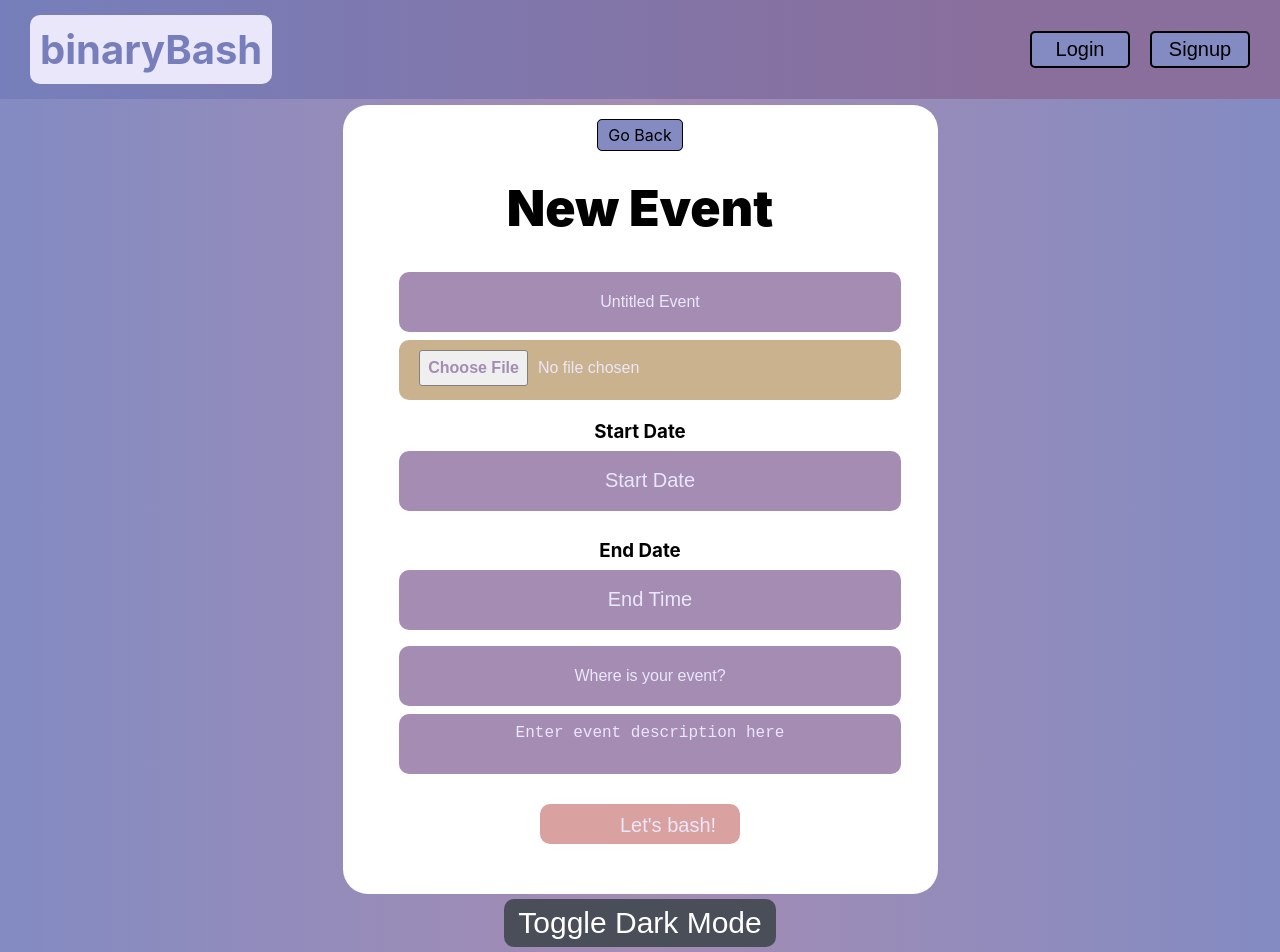
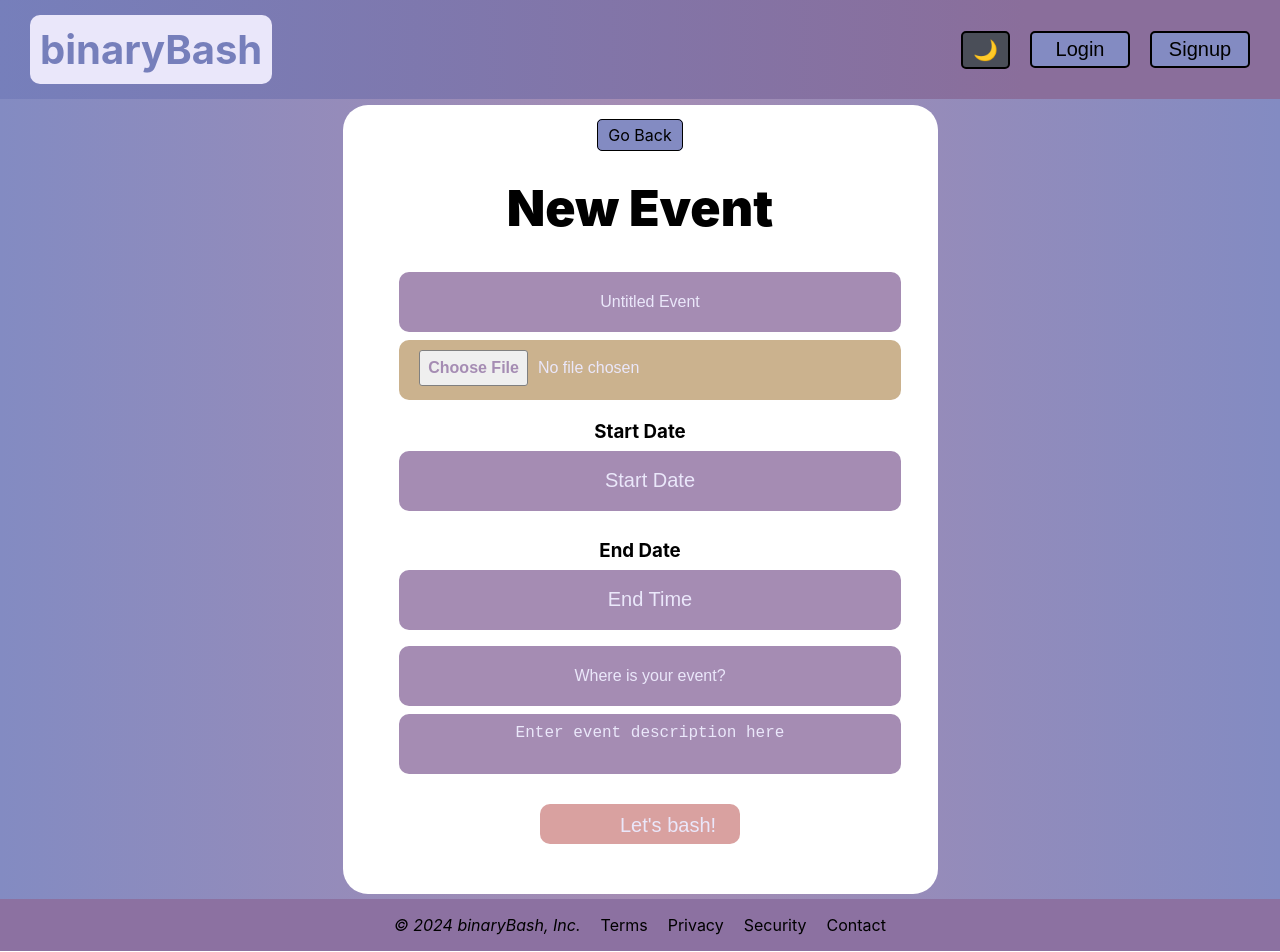
Before and after one commit to bruno-rossi/phase-4-final-project-binary-bash, a React (Create React App) app in the folder binary-bash/client/: page /create-event in a window 1280 px wide. Shown: the top 952 px of the page. Built offline with nearby package versions, Linux system fonts and the light colour scheme; no server answers.

Commit message:
relocated toggle light/dark mode and added some more element styles to be affected

```diff
--- a/binary-bash/client/src/components/App.js
+++ b/binary-bash/client/src/components/App.js
@@ -33,9 +33,8 @@ function App() {
 
   return (
     <div className={`App ${themeclass}`}>
-        <NavBar user={user} setUser={setUser} />
+        <NavBar user={user} setUser={setUser} handleclick={handleclick} isDarkMode={isDarkMode} />
         <Outlet context={{user: user, setUser: setUser}}/>
-        <button className='toggle-btn' onClick={handleclick}>{isDarkMode ? 'Toggle Light Mode' : 'Toggle Dark Mode'}</button>
         <Footer />
     </div>
   );
--- a/binary-bash/client/src/components/NavBar.js
+++ b/binary-bash/client/src/components/NavBar.js
@@ -1,7 +1,7 @@
 import { NavLink, useNavigate } from 'react-router-dom'
 // import '../styles/navbar.css'
 
-function NavBar({user, setUser}) {
+function NavBar({user, setUser, handleclick, isDarkMode }) {
 
   const navigate = useNavigate()
 
@@ -25,10 +25,12 @@ function NavBar({user, setUser}) {
 
         {user ? (
           <div className="button-group">
+             <button className='toggle-btn' onClick={handleclick}>{isDarkMode ? '☀️' : '🌙'}</button>
             <NavLink onClick={handleLogoutClick}><button>Logout</button></NavLink>
           </div>
         ) : (
         <div className="button-group">
+          <button className='toggle-btn' onClick={handleclick}>{isDarkMode ? '☀️' : '🌙'}</button>
           <NavLink to='/login'><button>Login</button></NavLink>
           <NavLink to='/signup'><button>Signup</button></NavLink>
         </div>
--- a/binary-bash/client/src/styles/styles.css
+++ b/binary-bash/client/src/styles/styles.css
@@ -15,9 +15,19 @@
     border: none;
     border-radius: 10px;
     background-color: #4a4e58;
-    color: white;
     cursor: pointer;
+    display: flex;
+    align-items: center;
 }
+.button-group .toggle-btn {
+    margin: 0;
+    width: max-content;
+    display: flex;
+    align-items: center;
+    background-color: #4a4e58;
+}
+
+
 
 /* Dark Theme */
 .dark-theme {
@@ -26,19 +36,53 @@
 }
 .dark-theme .toggle-btn {
     color: #4a4e58;
-    background-color: white;
+    background-color: rgba(131,139,194,1);
 }
 .dark-theme .form-container {
+    background: hsl(278, 20%, 63%);
+}
+.dark-theme .form-container input {
     background: #4a4e58;
-    color: #ffffff;
+}
+.dark-theme .form-container textarea {
+    background: #4a4e58;
+}
+.dark-theme .form-container label{
+    color: black;
+}
+.dark-theme .form-container h1,
+.dark-theme .form-container h3 {
+    color: black;
+}
+.dark-theme .form-container .preview-image {
+    background-color: #4a4e58;
+}
+.dark-theme #username-textfield {
+    background: #4a4e58;
+}
+.dark-theme #password-textfield {
+    background: #4a4e58;
+}
+.dark-theme #re-enter-textfield {
+    background: #4a4e58;
 }
 .dark-theme .form-container a {
-    color: white;
+    color: black;
+}
+.dark-theme .form-container p {
+    color: black;
 }
 .dark-theme .dashboard {
     background: linear-gradient(90deg, #373a42 0%, #2e3138 50%, #373a42 100%);
     color: #ffffff;
 }
+.dark-theme .dashboard {
+    background: #4a4e58;
+}
+
+
+
+
 
 /* ~~~~~~~~~~~~~~~~~~~~~~~~~~~~~~~~~~~~~~~~~~~~~~~~~~~~~~~~~~~~~~~~~~~~~~~~~~~~~~~~~~~~~ */
 
```
